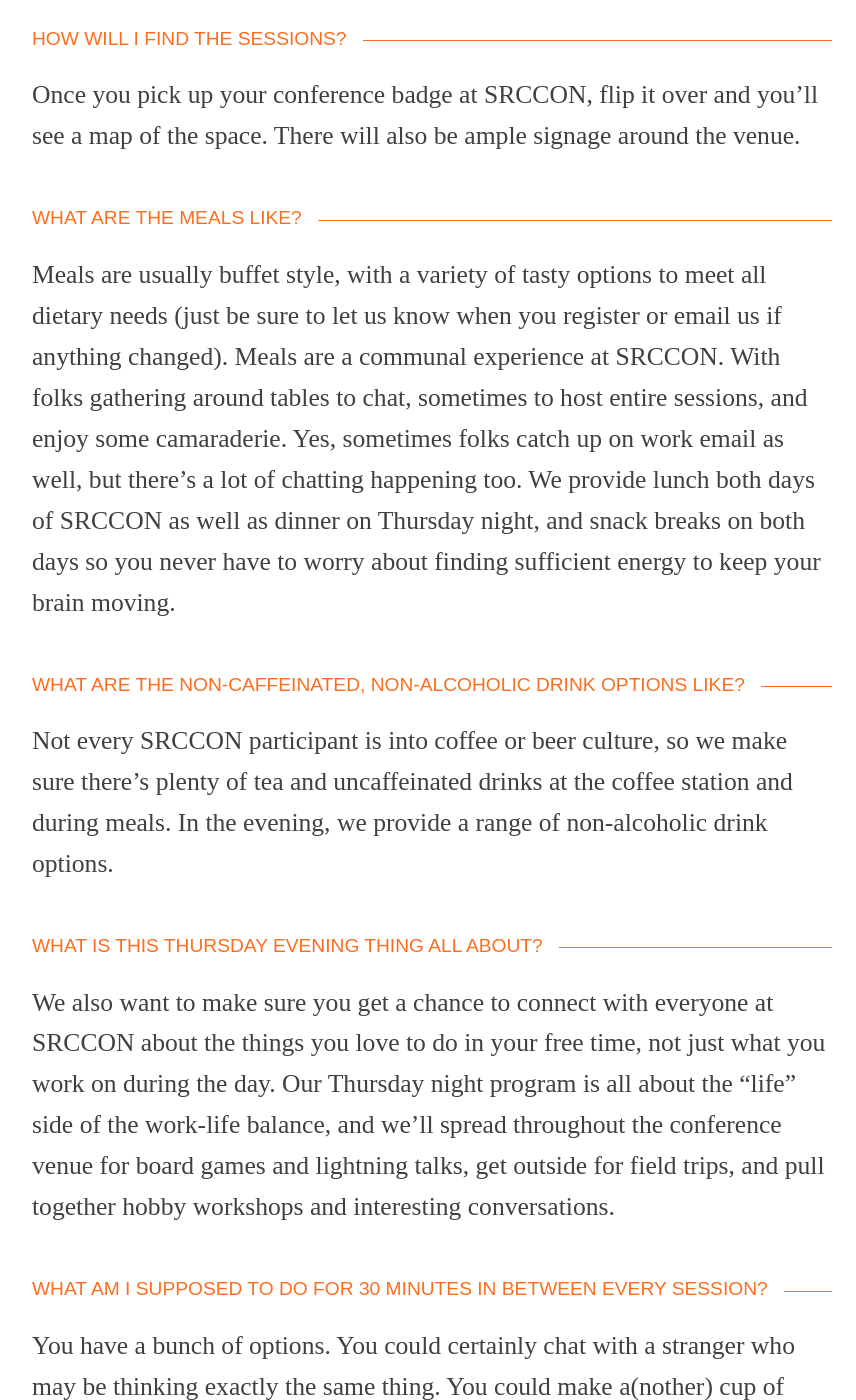
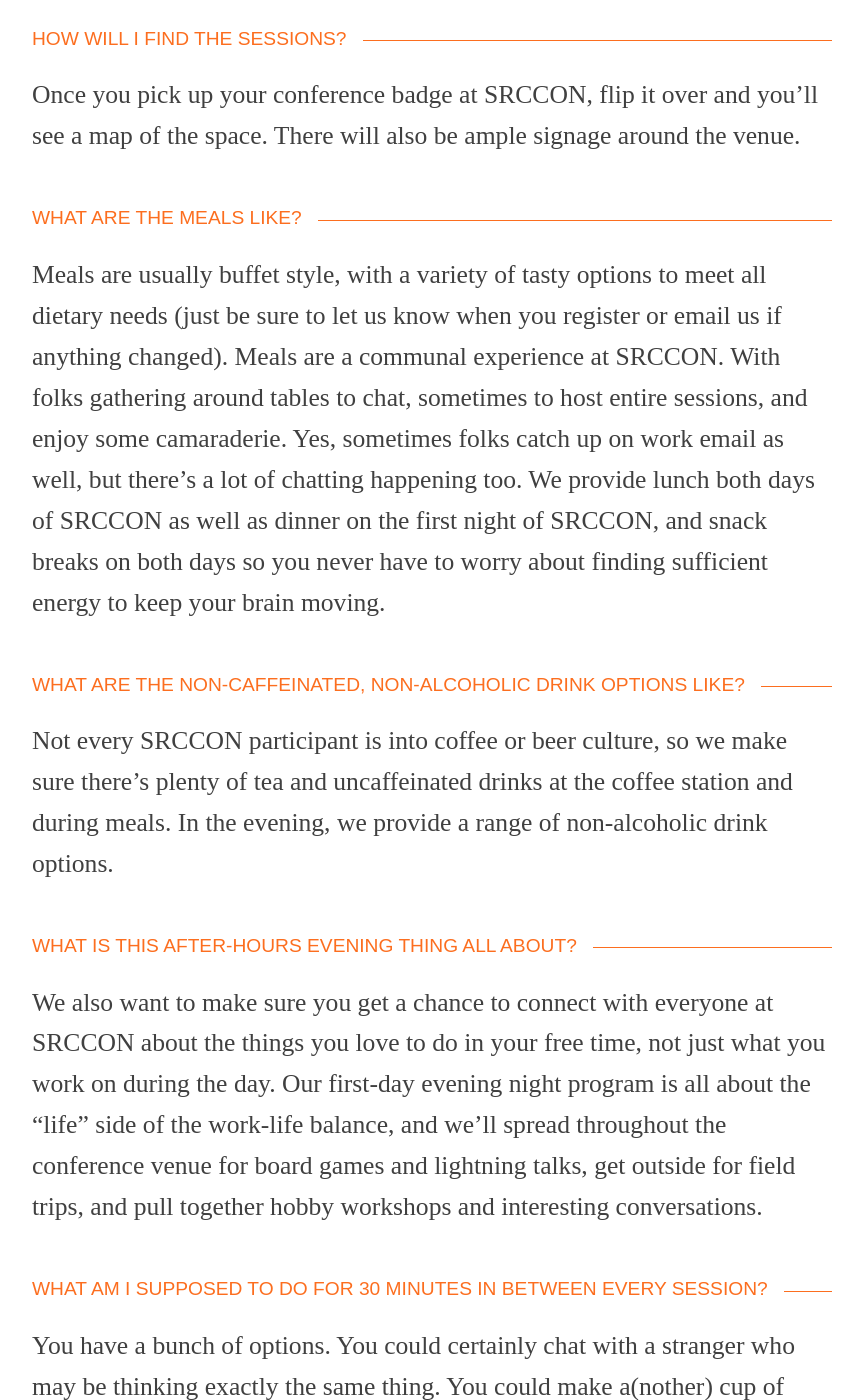
Before and after one commit to OpenNews/srccon-2026, a Jekyll site: the page built from welcome.md, in a window 1280 px wide and 1400 px high, scrolled down 8839 px. Shown: the whole window, without its empty margins (208-1064 px from the left). Built offline with Jekyll 4.4.1, drawn with Linux system fonts in a browser that asks for light colours; some web fonts are replaced; some of the changed text lies outside the part shown.

Commit message:
update travel and session details in program and welcome pages for clarity drop hard-coded assumptions about Thurs & Friday timing and some hard-coded Minneapolis details

```diff
--- a/welcome.md
+++ b/welcome.md
@@ -34,7 +34,7 @@
   {% comment %}<!-- remove to add -->- [Who are the people with the futuristic keyboards?](#stenographer){% endcomment %}<!-- remove to add -->
 - [What are the meals like?](#meals)
 - [What are the non-caffeinated, non-alcoholic drink options like?](#drinks)
-- [What is this Thursday evening thing all about?](#evening)
+- [What is this after-hours evening thing all about?](#evening)
 - [What am I supposed to do for 30 minutes in between every session?](#breaks)
 - [What happens if I feel harassed or unsafe?](#safety)
 - [What happens if I have a question or need a band-aid, pain reliever, or safety pin?](#help)
@@ -58,15 +58,15 @@
 
 ### How much time should I allow for traveling to SRCCON? {#travel}
 
-Most people arrive Wednesday evening in order to get to SRCCON bright and early on Thursday morning. The venue is about 40 minutes from the airport on transit or by cab (depending on traffic).
+Most people arrive the evening before SRCCON starts in order to arrive bright and early on the first morning. The venue is about 40 minutes from the airport on transit or by cab (depending on traffic).
 
-When people head home varies depending on flight times to their home city and other responsibilities. Some folks leave Friday night after SRCCON closes, while others may stay to enjoy {{ page.event_place }} through the weekend.
+When people head home varies depending on flight times to their home city and other responsibilities. Some folks leave the afternoon/evening that SRCCON closes, while others may stay to enjoy {{ page.event_place }} through the weekend.
 
 ### What do I need to pack? {#packing}
 
 In addition to your usual trip prep, feel free to bring things you'd love to share with other people at SRCCON! People often pack books to swap, stickers to hand out, or favorite ways to share a taste of home with other attendees.
 
-People also often bring favorite games to play together Thursday after dinner&ndash;we'll have a big space for evening activities, so if there's a game you enjoy or want to teach other people, bring it!
+People also often bring favorite games to play together after dinner on the first evening&ndash;we'll have a big space for evening activities, so if there's a game you enjoy or want to teach other people, bring it!
 
 ### What is the dress code? {#dress-code}
 
@@ -134,15 +134,15 @@
 
 ### What are the meals like? {#meals}
 
-Meals are usually buffet style, with a variety of tasty options to meet all dietary needs (just be sure to let us know when you register or email us if anything changed). Meals are a communal experience at SRCCON. With folks gathering around tables to chat, sometimes to host entire sessions, and enjoy some camaraderie. Yes, sometimes folks catch up on work email as well, but there's a lot of chatting happening too. We provide lunch both days of SRCCON as well as dinner on Thursday night, and snack breaks on both days so you never have to worry about finding sufficient energy to keep your brain moving.
+Meals are usually buffet style, with a variety of tasty options to meet all dietary needs (just be sure to let us know when you register or email us if anything changed). Meals are a communal experience at SRCCON. With folks gathering around tables to chat, sometimes to host entire sessions, and enjoy some camaraderie. Yes, sometimes folks catch up on work email as well, but there's a lot of chatting happening too. We provide lunch both days of SRCCON as well as dinner on the first night of SRCCON, and snack breaks on both days so you never have to worry about finding sufficient energy to keep your brain moving.
 
 ### What are the non-caffeinated, non-alcoholic drink options like? {#drinks}
 
 Not every SRCCON participant is into coffee or beer culture, so we make sure there's plenty of tea and uncaffeinated drinks at the coffee station and during meals. In the evening, we provide a range of non-alcoholic drink options.
 
-### What is this Thursday evening thing all about? {#evening}
+### What is this after-hours evening thing all about? {#evening}
 
-We also want to make sure you get a chance to connect with everyone at SRCCON about the things you love to do in your free time, not just what you work on during the day. Our Thursday night program is all about the “life” side of the work-life balance, and we'll spread throughout the conference venue for board games and lightning talks, get outside for field trips, and pull together hobby workshops and interesting conversations.
+We also want to make sure you get a chance to connect with everyone at SRCCON about the things you love to do in your free time, not just what you work on during the day. Our first-day evening night program is all about the “life” side of the work-life balance, and we'll spread throughout the conference venue for board games and lightning talks, get outside for field trips, and pull together hobby workshops and interesting conversations.
 
 ### What am I supposed to do for 30 minutes in between every session? {#breaks}
 
```
Also changed, not shown: program.md (+1 -3 lines).
